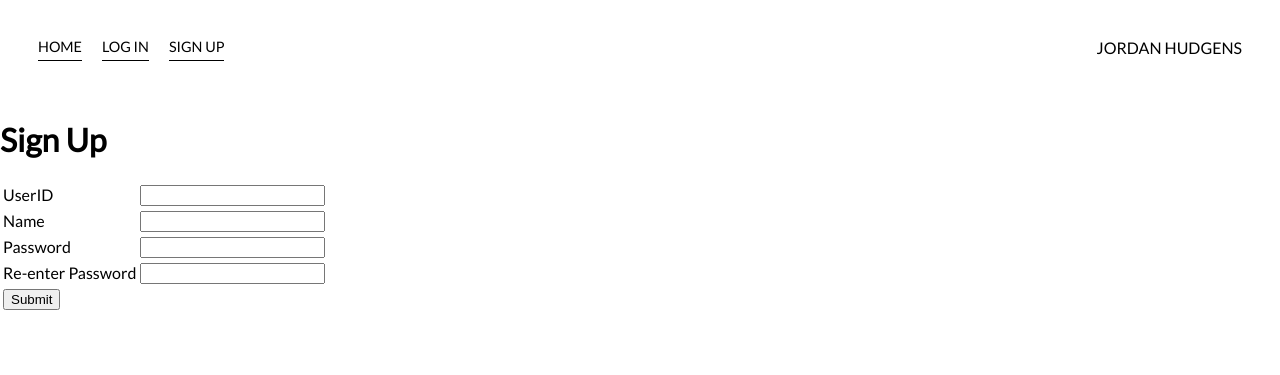
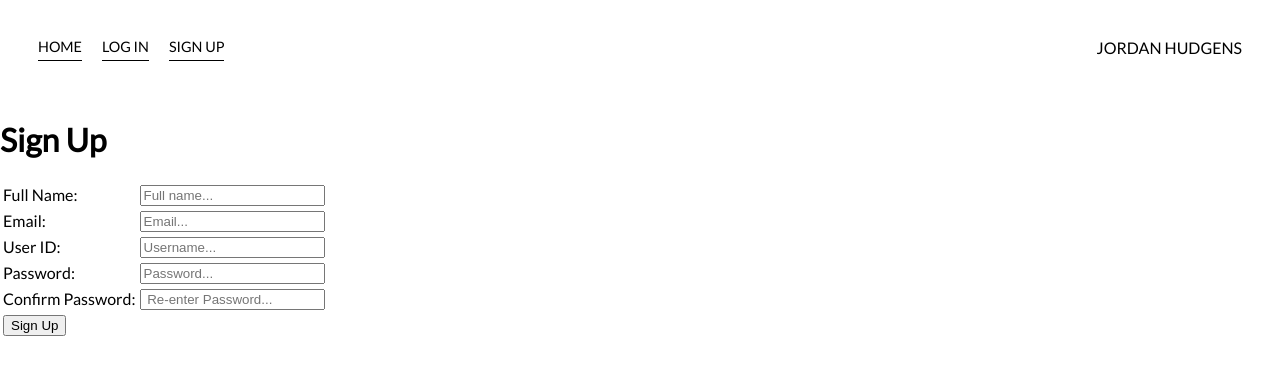
Before and after one commit to akhilaguna/accounts-test-site, a PHP site: page /signup.php in a window 1280 px wide. Shown: the top 375 px of the page. Run offline with PHP 8.4, Linux system fonts and the light colour scheme.

Commit message:
sign up page html done

```diff
--- a/signup.php
+++ b/signup.php
@@ -6,23 +6,27 @@
     <form action="signup.inc.php" method="POST">
         <table>
             <tr>
-                <td>UserID</td>
-                <td><input type="text" name="uid"></td>
+                <td>Full Name:</td>
+                <td><input type="text" name="name" placeholder="Full name..."></td>
             </tr>
             <tr>
-                <td>Name</td>
-                <td><input type="text" name="fname"></td>
+                <td>Email:</td>
+                <td><input type="text" name="email" placeholder="Email..."></td>
             </tr>
             <tr>
-                <td>Password</td>
-                <td><input type="password" name="pass"></td>
+                <td>User ID:</td>
+                <td><input type="text" name="uid" placeholder="Username..."></td>
             </tr>
             <tr>
-                <td>Re-enter Password</td>
-                <td><input type="password" name="pass2"></td>
+                <td>Password:</td>
+                <td><input type="password" name="pwd" placeholder="Password..."></td>
             </tr>
             <tr>
-                <td><input type="submit" name="Submit"></td>
+                <td> Confirm Password:</td>
+                <td><input type="password" name="pwdrepeat" placeholder=" Re-enter Password..."></td>
+            </tr>
+            <tr>
+                <td><button type="submit" name="submit">Sign Up</button></td>
             </tr>
         </table>
     </form>
```
